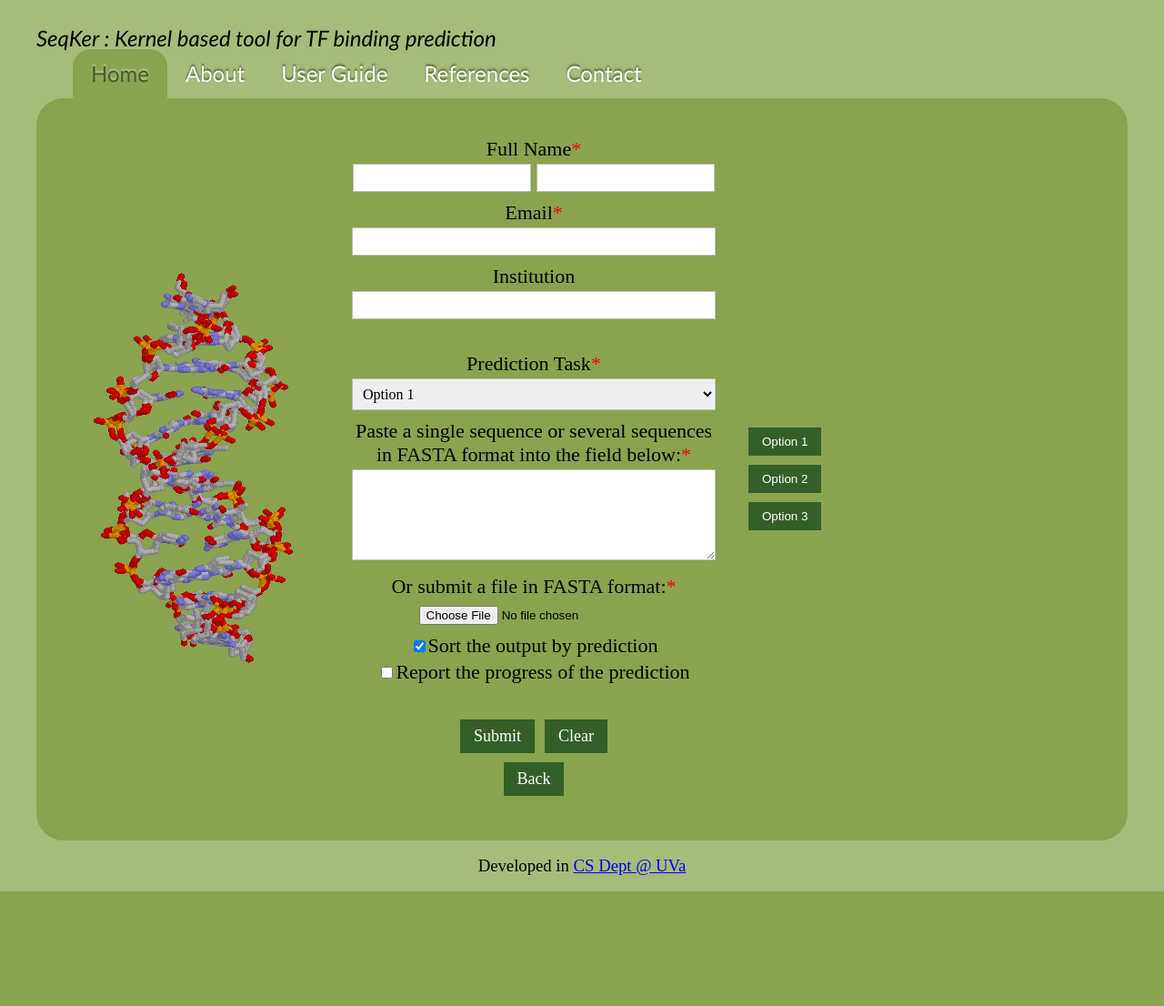
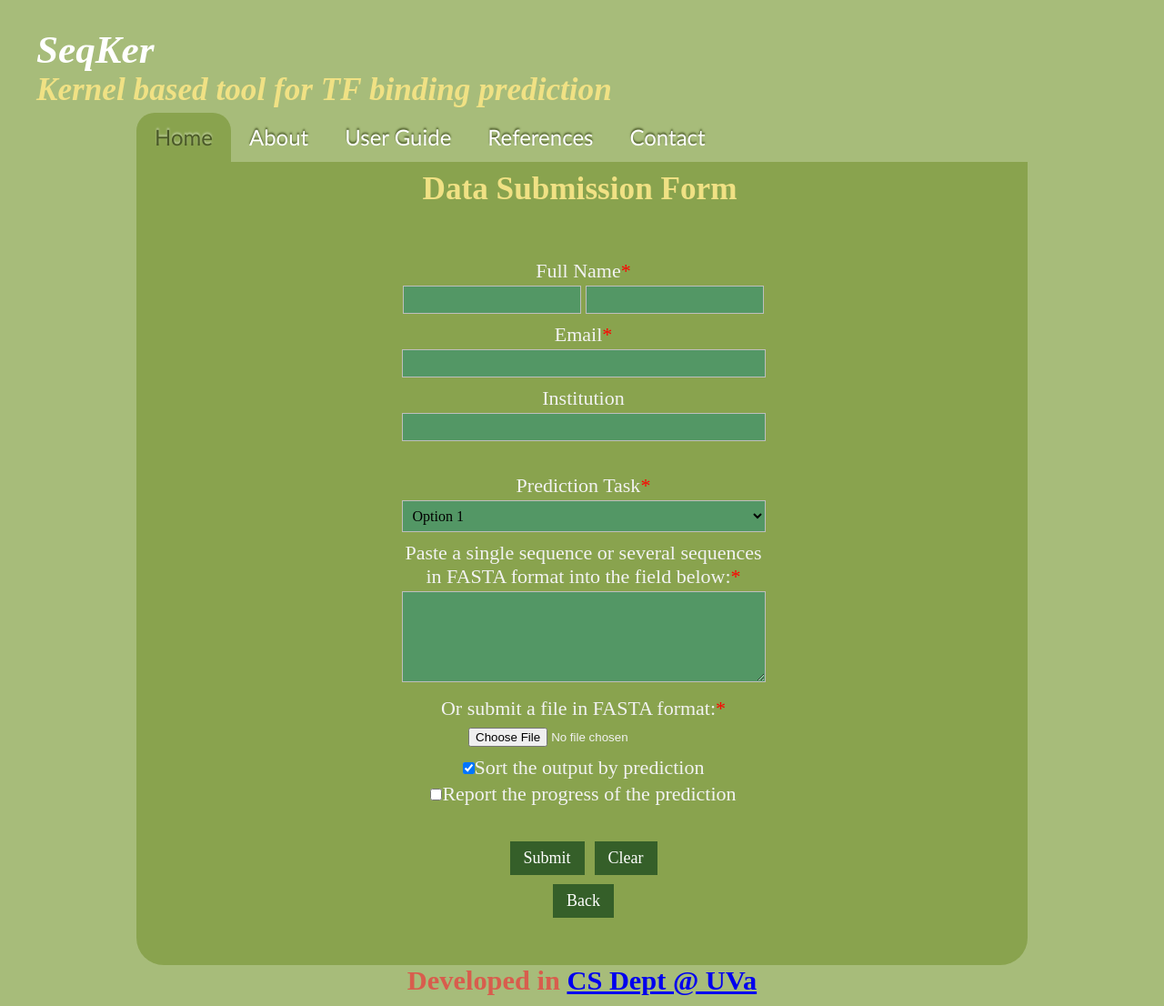
Before and after one commit to QMLB-GPapersCapstoneRepos/Tool-Seqker, a PHP site: page / in a window 1280 px wide. Shown: the whole page at 91% size. Before the commit the page ends 980 px from the top, so only its background shows below. Run offline with PHP 8.4, Linux system fonts and the light colour scheme.

Commit message:
1st draft

```diff
--- a/index.html
+++ b/index.html
@@ -10,8 +10,13 @@
 </head>
 
 <body>
-   <div id="menu">
-      <span style:"color: #4A5928;text-shadow: 0 -2px 2px #bdcd9c;"><i>SeqKer : Kernel based tool for TF binding prediction</i></span>
+   <header>
+      <i><h1>SeqKer</h1></i>
+      <i><h2>Kernel based tool for TF binding prediction</h2></i>
+   </header>
+
+   <div class="page width">
+      <section id="menu">
          <ul>
             <li id="menu-home" style="background: #89A34E;border-top-left-radius:20px;border-top-right-radius: 20px;">
                <a href="index.html" style="color: #4A5928;text-shadow: 0 -2px 2px #bdcd9c;"><span>Home</span></a>
@@ -21,14 +26,11 @@
             <li id="menu-references"><a href="references.html"><span>References</span></a></li>
             <li id="menu-contact"><a href="contact.html"><span>Contact</span></a></li>
          </ul>
-   </div>
-
-   <div class="page">
+      </section>
+      <article align="center">
+         <h2>Data Submission Form</h2>
          <table>
             <tr>
-            <td>
-               &nbsp;<img align="left" src="images/logo-1.gif" border=0>&nbsp;&nbsp;&nbsp;
-            </td>
                <td>
                   <form enctype="multipart/form-data" accept-charset="utf-8" method="POST" action="">
                      <ul class="submission-form" id="fields" align="center">
@@ -57,19 +59,19 @@
                         </li><br>
                         <li><input type="submit" value="Submit" style="font: 18px 'calibri light';"/>&nbsp;&nbsp;<input type="reset" value="Clear" style="font: 18px 'calibri light';"/></li>
                         <li><input type="button" value="Back" onClick="history.back();return false;" style="font: 18px 'calibri light';"></li>
-                     <br>
                      </ul>
                   </form>
                </td>
-            <td>
+   <!--             <td>
                   <ul class="submission-form" id="selection">
                      <li><input type="button" value="Option 1" /></li>
                      <li><input type="button" value="Option 2" /></li>
                      <li><input type="button" value="Option 3" /></li>
                   </ul>
-            </td>
+               </td> -->
             </tr>
          </table>
+      </article>
    </div>
    <center><h3>Developed in <a href="http://www.cs.virginia.edu/yanjun/index.htm">CS Dept @ UVa</a></h3></center>
 </body>
--- a/stylesheets/styles.css
+++ b/stylesheets/styles.css
@@ -1,3 +1,74 @@
+* {
+  margin: 0;
+  padding: 0;
+}
+
+body {
+  background: #a7bc7a;
+  margin-top: 30px;
+  min-width: 405px;
+  margin-left: 40px;
+  margin-right: 40px;
+  font-family: 'calibri light', 'sans-serif';
+  font-style: normal;
+  font-weight: lighter;
+  color: #f2f2f2;
+}
+
+table {
+  width: 100%;
+  text-align: center;
+}
+
+td {
+  padding: 10px 10px;
+}
+
+p {
+  line-height: 2em;
+  margin-bottom: 20px;
+}
+
+h1 {
+  color: #fff;
+  font-size: 2.7em;
+}
+
+h2 {
+  color: #F0E184;
+  font-size: 2.2em;
+  font-weight: bold;
+  padding: 0 0 5px;
+  margin: 0;
+}
+
+h3 {
+  color: #D85D4D;
+  font-size: 1.9em;
+  margin-bottom: 10px;
+}
+
+img {
+  max-width: 100%;
+  height: auto;
+}
+
+article {
+    padding: 10px 10px 20px 5px;
+}
+
+.width {
+  max-width: 980px;
+  margin: 0 auto;
+}
+
+.clear {
+  clear: both;
+}
+.page {
+  background: #89A34E;
+  border-radius: 30px 30px 30px 30px;
+}
 #menu {
   width: auto;
 }
@@ -83,6 +154,7 @@ select{
     -webkit-box-sizing: border-box;
     -moz-box-sizing: border-box;
     border:1px solid #BEBEBE;
+    background-color:#539765;
     padding: 7px;
     margin:0px;
     -webkit-transition: all 0.40s ease-in-out;
@@ -134,35 +206,21 @@ select{
 .submission-form .required{
     color:red;
 }
-
-.page {
-  background: #89A34E;
-  border-radius: 30px 30px 30px 30px;
+/*
+footer {
+  margin:50px auto 0;
+  background: #243B2A;
+  padding: 10px;
+  text-align: center;
 }
 
-.page h1,h2,h3 {
-  font: "calibri light";
-  line-height: 1;
-  font-weight: lighter;
+footer p {
+  text-align: center;
+  margin: 0;
+  font-size: 0.8em;
 }
 
-html {
-margin: 0;
-padding: 0;
-zoom: 100%;
-}
-
-body {
-margin-top: 30px;
-min-width: 405px;
-margin-left: 40px;
-margin-right: 40px;
-font-style: normal;
-font-weight: 400;
-background: #a7bc7a;
-}
-/* background:   #598059; */
-/*background: linear-gradient(to bottom right ,#BFFFBF,#F2FFF2); /* Standard syntax */
-/*font-size: 20px;
-box-shadow: 5px 5px 10px #202020;}
-h1, h2 , h3 {font-weight: lighter}*/
+footer p, footer p a {
+  color: #539765;
+  border-bottom-color: #539765;
+}*/
```
Also changed, not shown: about.html (+13 -15 lines), contact.html (+11 -2 lines), references.html (+12 -12 lines), userguide.html (+11 -9 lines). Lines whose indentation alone changed are shown as unchanged.
